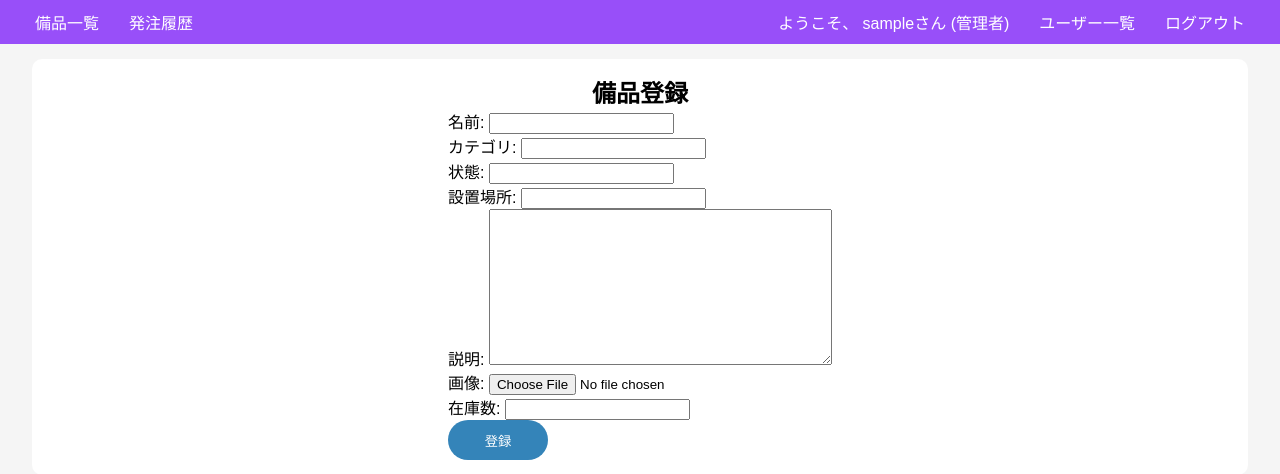
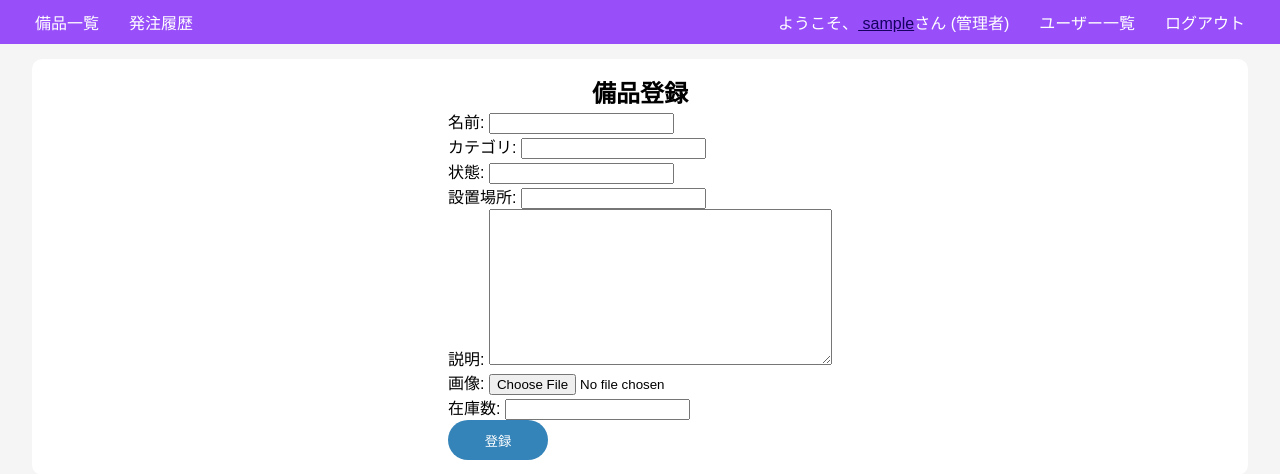
Before and after one commit to yuki-nishizawa/equipment-management-C, a Django app: page /equipment/add/ in a window 1280 px wide. Shown: the top 474 px of the page. Run offline with Django 4.2, Linux system fonts and the light colour scheme; the visitor is signed in with stand-in values (Sample User, id 1).

Commit message:
ヘッダー修正(遠藤さん修正分)
動作確認済・ヘッダー部分、名前にリンク追加

```diff
--- a/templates/base.html
+++ b/templates/base.html
@@ -1,6 +1,5 @@
 
 {% load static %}
-
 <!DOCTYPE html>
 <html lang="ja">
 <head>
@@ -24,14 +23,14 @@
           <div class="right">
               <ul>
                 {% if user.is_authenticated %} <!--ログインしているときの表示-->
-                <li>ようこそ、 {{user.username}}さん
+                        <li>
+            ようこそ、<a class="user-username" href="{% url 'users:users' %}"> {{ user.username }}</a>さん<!--ユーザー名を押下すると名マイページに飛ぶ※URL部分にに作成した新URLを追加-->
                   {% if user.is_admin %}<!--ログインユーザーが管理者のときだけ、名前のうしろに(管理者)と表示-->
                   (管理者)
                   {% endif %}
                   {% if user.is_admin %}<!--ログインユーザーが管理者のときだけ、ユーザー一覧を表示-->
                   <li><a href="{% url 'users:users' %}">ユーザー一覧</a></li>
                   {% endif %}
-
                 <li><a href="{% url 'users:logout' %}">ログアウト</a></li>
                 {% else %}<!--ログインしてないときの表示-->
                 <li><a href="{% url 'users:login' %}">ログイン</a></li>
```
